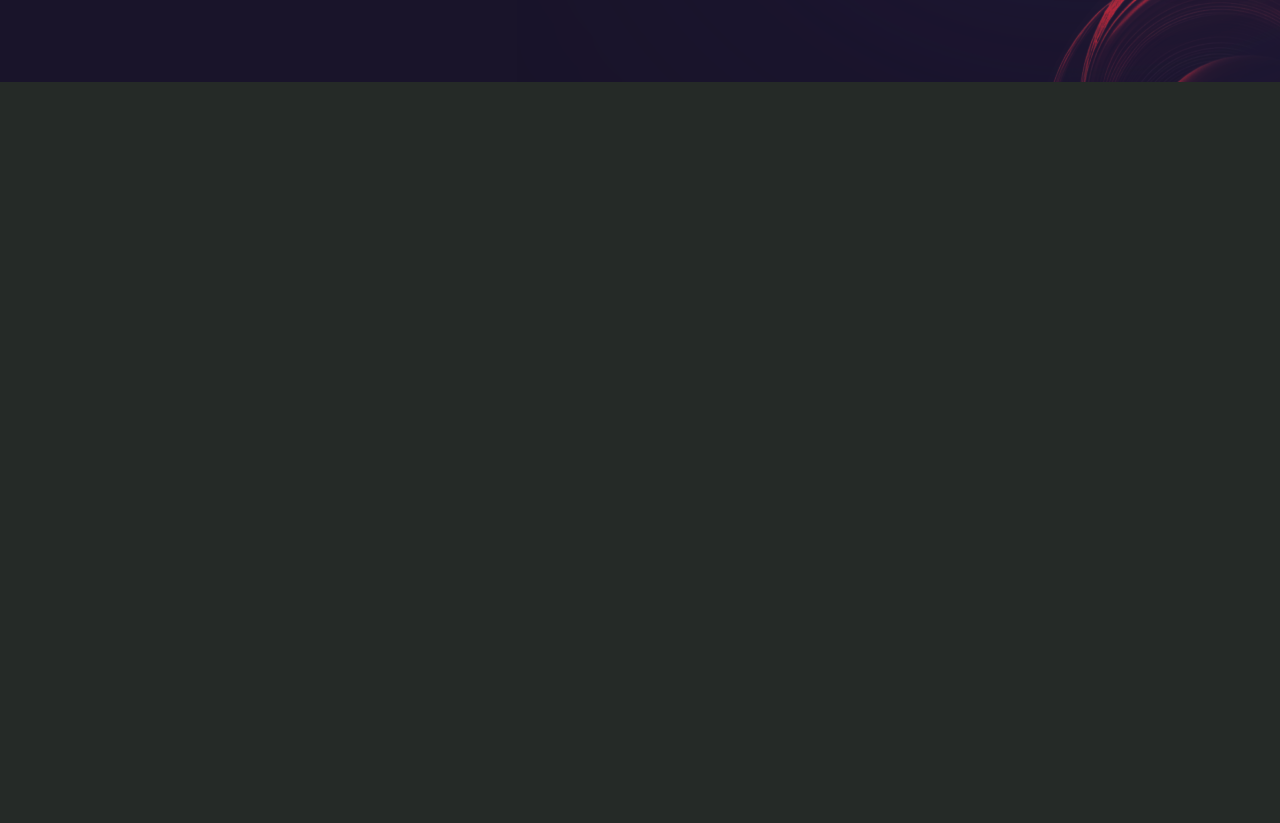
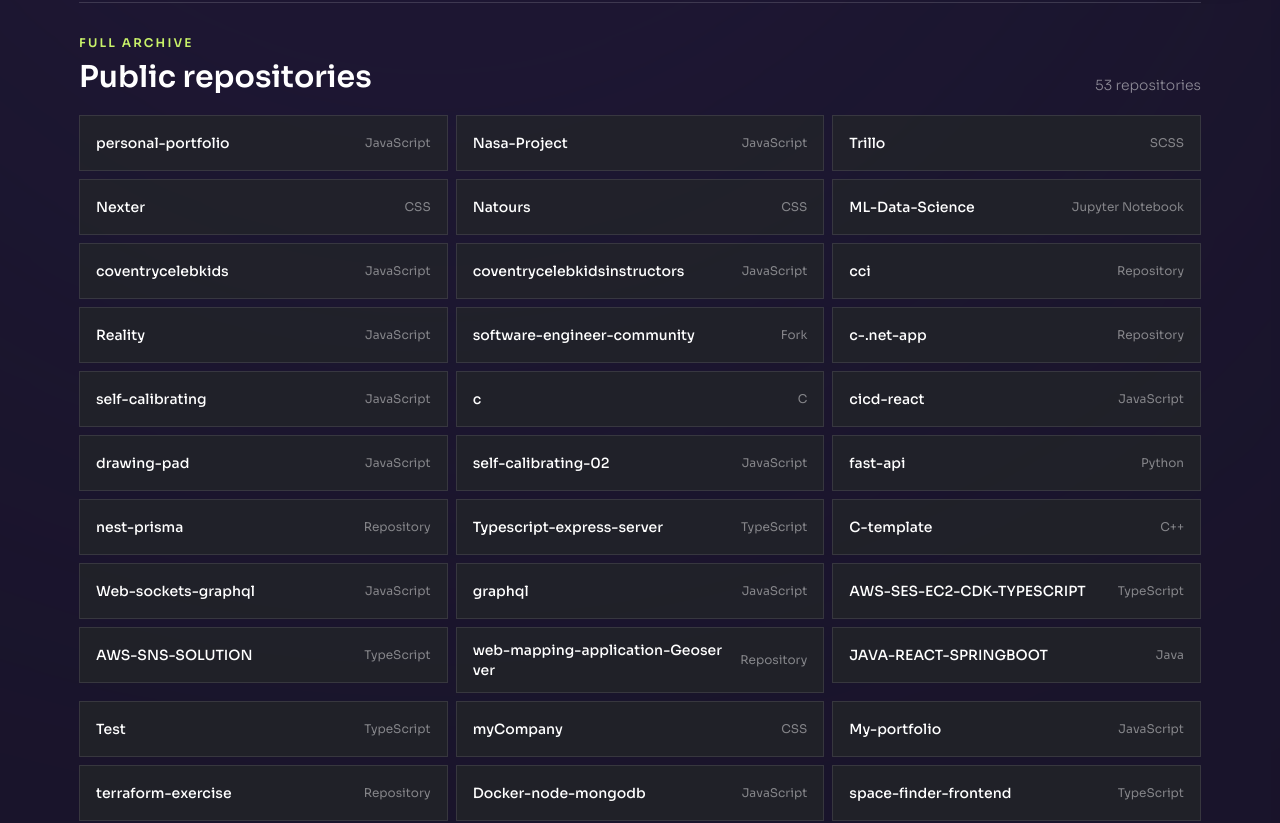
Before and after one commit to Emmanuel-ee/personal-portfolio, a Next.js app: page /projects in a window 1280 px wide. Shown: the part 800-1623 px from the top of the page. Before the commit the page ends 882 px from the top, so only its background shows below. Built offline with nearby package versions, Linux system fonts and the light colour scheme.

Commit message:
update portfolio

```diff
--- a/components/Layout.js
+++ b/components/Layout.js
@@ -36,7 +36,7 @@
       >
         <HiHome className='text-lg text-accent' aria-hidden='true' />
         <span className='text-xs font-semibold uppercase tracking-[0.12em] sm:hidden'>Home</span>
-        <span className='hidden text-sm font-semibold sm:inline'>Emmanuel Cyprian</span>
+        <span className='hidden text-sm font-semibold sm:inline'>Emmanuel</span>
       </Link>
       <Nav />
       {children}
--- a/components/WorkSlider.js
+++ b/components/WorkSlider.js
@@ -1,7 +1,7 @@
 import { HiArrowUpRight } from 'react-icons/hi2';
 import Image from 'next/image';
 
-export const projects = [
+export const featuredProjects = [
   {
     id: 'nasa-project',
     title: 'NASA Project',
@@ -25,7 +25,63 @@
   },
 ];
 
-const WorkSlider = () => {
+export const repositories = [
+  { name: 'personal-portfolio', language: 'JavaScript' },
+  { name: 'Nasa-Project', language: 'JavaScript' },
+  { name: 'Trillo', language: 'SCSS' },
+  { name: 'Nexter', language: 'CSS' },
+  { name: 'Natours', language: 'CSS' },
+  { name: 'ML-Data-Science', language: 'Jupyter Notebook' },
+  { name: 'coventrycelebkids', language: 'JavaScript' },
+  { name: 'coventrycelebkidsinstructors', language: 'JavaScript' },
+  { name: 'cci' },
+  { name: 'Reality', language: 'JavaScript' },
+  { name: 'software-engineer-community', fork: true },
+  { name: 'c-.net-app' },
+  { name: 'self-calibrating', language: 'JavaScript' },
+  { name: 'c', language: 'C' },
+  { name: 'cicd-react', language: 'JavaScript' },
+  { name: 'drawing-pad', language: 'JavaScript' },
+  { name: 'self-calibrating-02', language: 'JavaScript' },
+  { name: 'fast-api', language: 'Python' },
+  { name: 'nest-prisma' },
+  { name: 'Typescript-express-server', language: 'TypeScript' },
+  { name: 'C-template', language: 'C++' },
+  { name: 'Web-sockets-graphql', language: 'JavaScript' },
+  { name: 'graphql', language: 'JavaScript' },
+  { name: 'AWS-SES-EC2-CDK-TYPESCRIPT', language: 'TypeScript' },
+  { name: 'AWS-SNS-SOLUTION', language: 'TypeScript' },
+  { name: 'web-mapping-application-Geoserver' },
+  { name: 'JAVA-REACT-SPRINGBOOT', language: 'Java' },
+  { name: 'Test', language: 'TypeScript' },
+  { name: 'myCompany', language: 'CSS' },
+  { name: 'My-portfolio', language: 'JavaScript' },
+  { name: 'terraform-exercise' },
+  { name: 'Docker-node-mongodb', language: 'JavaScript' },
+  { name: 'space-finder-frontend', language: 'TypeScript' },
+  { name: 'space-finder-backend', language: 'TypeScript' },
+  { name: 'cdk-jest-test', language: 'TypeScript' },
+  { name: 'Developer', language: 'JavaScript' },
+  { name: 'web-dev' },
+  { name: 'Keeper-App-Motoko-Backend-ICP', language: 'JavaScript' },
+  { name: 'Defi-ICP', language: 'JavaScript' },
+  { name: 'icp-examples', fork: true },
+  { name: 'Keeper-App', language: 'JavaScript' },
+  { name: 'Secrets---Authentication_and_Security', language: 'EJS' },
+  { name: 'RESTapi-Sample', language: 'JavaScript' },
+  { name: 'aws-cdk-testing-examples', fork: true },
+  { name: 'Blog', language: 'JavaScript' },
+  { name: 'todo-list--serverSide-ejs', language: 'JavaScript' },
+  { name: 'mongoose', language: 'JavaScript' },
+  { name: 'mongoDbDriver-Node', language: 'JavaScript' },
+  { name: 'Task-Manager', language: 'JavaScript' },
+  { name: 'node', language: 'JavaScript' },
+  { name: 'Knowledge', language: 'JavaScript' },
+  { name: 'Study', language: 'JavaScript' },
+  { name: 'openvault', fork: true },
+];
+
+const WorkSlider = ({ projects = featuredProjects }) => {
   return (
     <section aria-label='Selected projects' className='grid gap-5 sm:grid-cols-2 xl:grid-cols-3'>
       {projects.map((project, index) => (
--- a/pages/index.js
+++ b/pages/index.js
@@ -2,7 +2,7 @@
 import Header from '../components/Header';
 import { motion } from 'framer-motion';
 import { HiArrowRight, HiArrowUpRight } from 'react-icons/hi2';
-import WorkSlider from '../components/WorkSlider';
+import WorkSlider, { featuredProjects } from '../components/WorkSlider';
 import { fadeIn } from '../variants';
 
 const Home = () => {
@@ -83,7 +83,7 @@
             animate='show'
             className='w-full'
           >
-            <WorkSlider />
+            <WorkSlider projects={featuredProjects} />
           </motion.div>
         </section>
 
--- a/pages/projects/index.js
+++ b/pages/projects/index.js
@@ -1,4 +1,4 @@
-import WorkSlider, { projects } from '../../components/WorkSlider';
+import WorkSlider, { featuredProjects, repositories } from '../../components/WorkSlider';
 import Circles from '../../components/Circles';
 import { motion } from 'framer-motion';
 import { fadeIn } from '../../variants';
@@ -33,8 +33,8 @@
           </a>
         </motion.div>
 
-        <nav aria-label='Jump to a project' className='mb-8 flex flex-wrap gap-x-6 gap-y-3 text-sm'>
-          {projects.map((project, index) => (
+        <nav aria-label='Jump to a featured project' className='mb-8 flex flex-wrap gap-x-6 gap-y-3 text-sm'>
+          {featuredProjects.map((project, index) => (
             <a
               key={project.id}
               href={`#${project.id}`}
@@ -52,8 +52,39 @@
           animate='show'
           exit='hidden'
         >
-          <WorkSlider />
+          <WorkSlider projects={featuredProjects} />
         </motion.div>
+
+        <section aria-labelledby='repository-archive-heading' className='mt-12 border-t border-white/15 pt-8'>
+          <div className='mb-5 flex flex-wrap items-end justify-between gap-3'>
+            <div>
+              <p className='mb-2 text-xs font-semibold uppercase tracking-[0.18em] text-accent'>
+                Full archive
+              </p>
+              <h2 id='repository-archive-heading' className='text-2xl font-semibold text-white sm:text-3xl'>
+                Public repositories
+              </h2>
+            </div>
+            <p className='text-sm text-white/50'>{repositories.length} repositories</p>
+          </div>
+          <ul className='grid gap-2 sm:grid-cols-2 xl:grid-cols-3'>
+            {repositories.map((repository) => (
+              <li key={repository.name}>
+                <a
+                  href={`https://github.com/Emmanuel-ee/${repository.name}`}
+                  target='_blank'
+                  rel='noopener noreferrer'
+                  className='flex min-h-14 items-center justify-between gap-3 border border-white/10 bg-secondary/60 px-4 py-3 transition-colors hover:border-accent/60 focus-visible:outline-none focus-visible:ring-2 focus-visible:ring-accent'
+                >
+                  <span className='break-all text-sm font-medium text-white'>{repository.name}</span>
+                  <span className='shrink-0 text-right text-xs text-white/45'>
+                    {repository.fork ? 'Fork' : repository.language || 'Repository'}
+                  </span>
+                </a>
+              </li>
+            ))}
+          </ul>
+        </section>
       </div>
     </main>
   );
```
